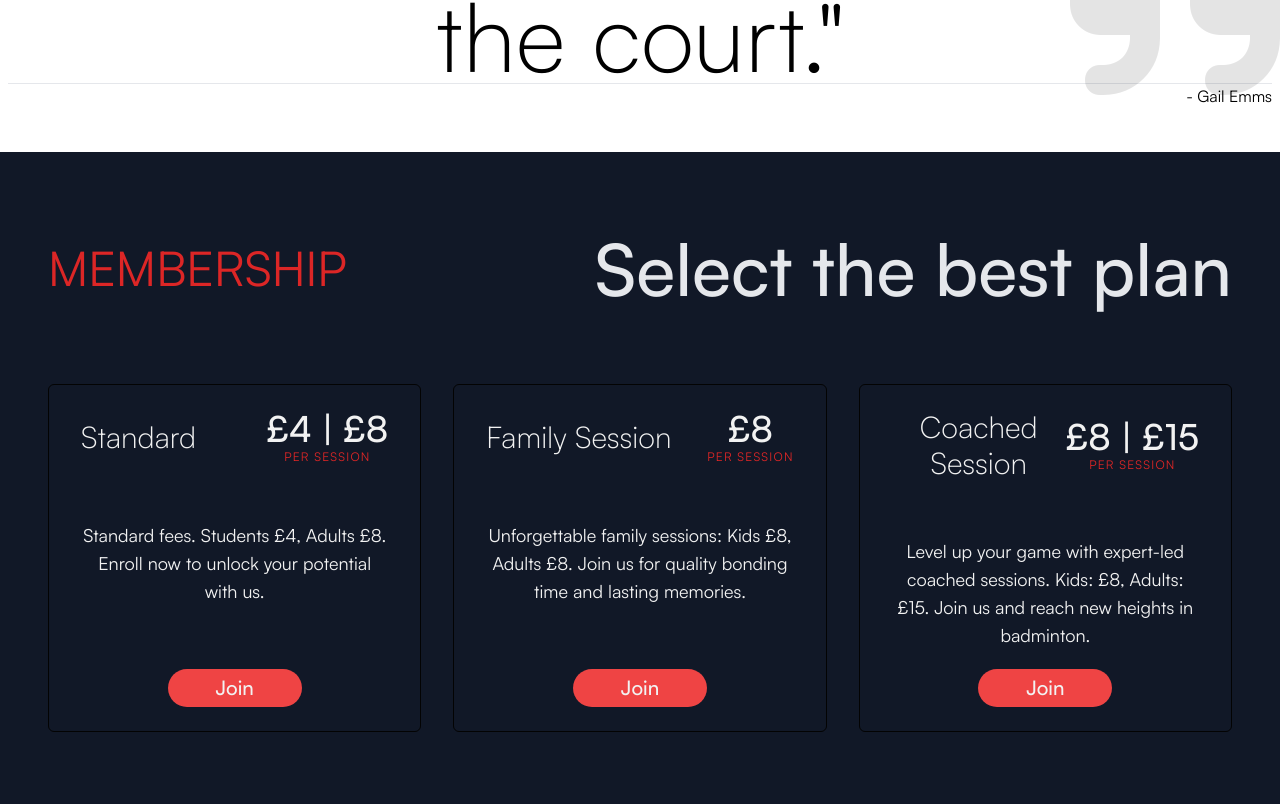
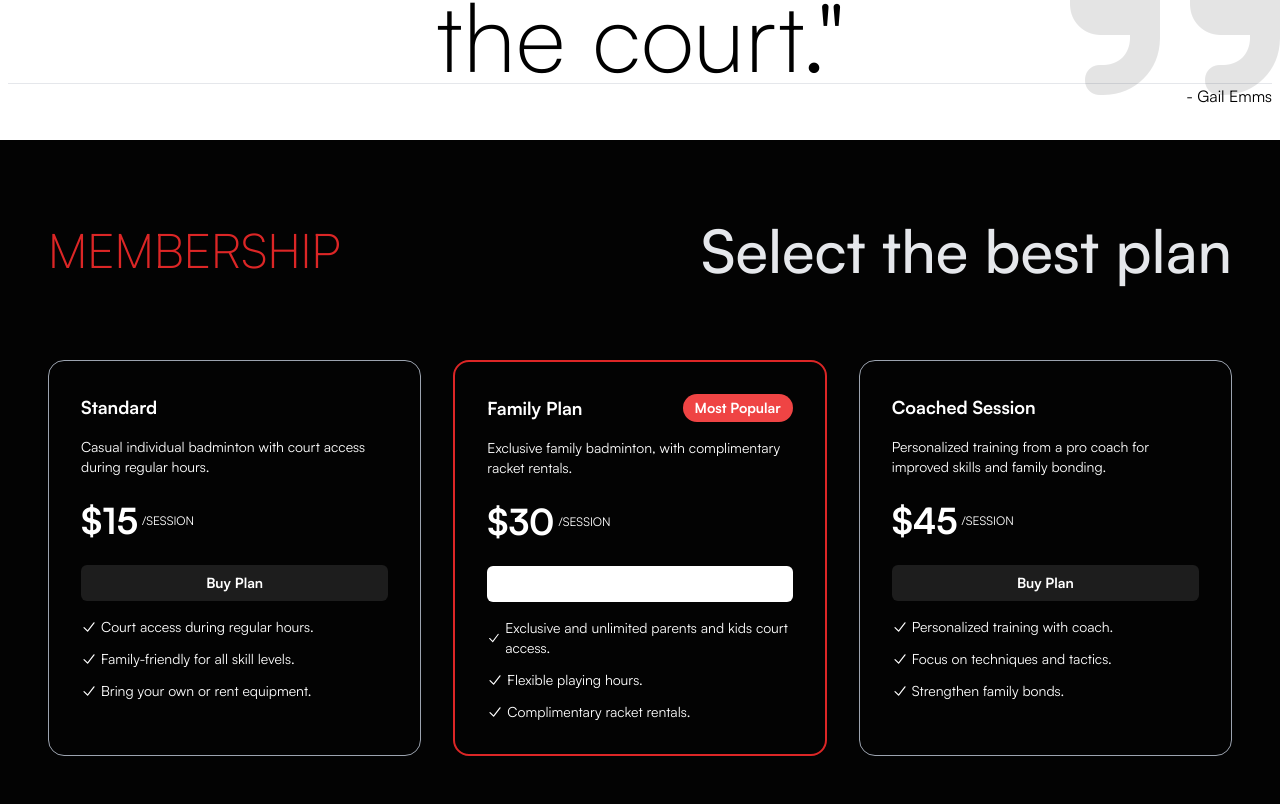
Before and after one commit to fola4/excel, a React (Vite) app: page / in a window 1280 px wide. Shown: the part 2336-3140 px from the top of the page. Built offline with nearby package versions, Linux system fonts and the light colour scheme.

Commit message:
footer redesign

```diff
--- a/src/components/CardPlan.jsx
+++ b/src/components/CardPlan.jsx
@@ -1,32 +1,56 @@
 import React from "react";
 
-function CardPlan({ name, price, description }) {
+function CardPlan({ name, price, description, features }) {
   return (
-    <div className="flex max-w-xl flex-col gap-y-14 rounded-md border border-black bg-gray-900 px-8 py-6 text-[hsl(0,0%,95%)]">
-      {/* Card Top */}
-      <div className="flex flex-col items-center justify-between md:flex-row">
-        <div className="text-center text-3xl font-extralight">{name}</div>
+    <div
+      className={`rounded-2xl border p-8 ${
+        name === "Family Plan" ? "border-2 border-red-600" : "border-gray-400"
+      }`}
+    >
+      <div className="flex items-center justify-between">
+        <h4 className="text-lg font-bold">{name}</h4>
+        {name === "Family Plan" && (
+          <p className="rounded-3xl bg-red-500 px-3 py-1 text-sm font-bold">
+            Most Popular
+          </p>
+        )}
+      </div>
+      <p className="mt-4 text-sm">{description}</p>
 
-        <div className="flex flex-col items-center">
-          <div className="whitespace-nowrap text-4xl font-medium">{price}</div>
-          <div className="text-xs uppercase tracking-widest text-red-600">
-            per session
-          </div>
-        </div>
-      </div>
+      <p className="mt-6 flex gap-1">
+        <span className="text-4xl font-bold">${price}</span>
+        <span className="self-center text-xs uppercase">/session</span>
+      </p>
 
-      {/* Card Bottom */}
-      <div className="flex h-full flex-col items-center justify-between gap-y-5">
-        <p className="text-center text-lg">{description}</p>
+      <button
+        className={`mt-6 w-full rounded-md bg-white bg-opacity-10 px-3 py-2 text-sm font-bold ${
+          name === "Family Plan" && "bg-red-500 bg-opacity-100"
+        }`}
+      >
+        Buy Plan
+      </button>
 
-        <div>
-          <a href="/membership#">
-            <button className=" rounded-[40px] bg-red-500 px-12 py-[5px] text-xl font-medium capitalize transition hover:border-red-600 hover:bg-red-500 hover:text-black">
-              Join
-            </button>
-          </a>
-        </div>
-      </div>
+      <ul className="mt-4 space-y-3">
+        {features.map((feature, index) => (
+          <li key={index} className="flex items-center gap-1">
+            <span className="w-4">
+              <svg
+                xmlns="http://www.w3.org/2000/svg"
+                viewBox="0 0 20 20"
+                fill="currentColor"
+                aria-hidden="true"
+              >
+                <path
+                  fillRule="evenodd"
+                  d="M16.704 4.153a.75.75 0 01.143 1.052l-8 10.5a.75.75 0 01-1.127.075l-4.5-4.5a.75.75 0 011.06-1.06l3.894 3.893 7.48-9.817a.75.75 0 011.05-.143z"
+                  clipRule="evenodd"
+                ></path>
+              </svg>
+            </span>
+            <p className="text-sm">{feature}</p>
+          </li>
+        ))}
+      </ul>
     </div>
   );
 }
--- a/src/components/Footer.jsx
+++ b/src/components/Footer.jsx
@@ -1,28 +1,31 @@
 import React from "react";
-import { cardPlans, socialIcons } from "../constants";
+import { cardPlans, features, pricing, socialIcons } from "../constants";
 import CardPlan from "./CardPlan";
 import SocialIcon from "./SocialIcon";
 import { Link } from "react-router-dom";
 
 function Footer() {
   return (
-    <footer className="mt-3 bg-gray-900 px-12 text-white">
+    <footer className="bg-black px-12 text-white">
       <div className="mb-20 flex w-full flex-col justify-between">
         <div className="my-20 items-center justify-between text-center lg:flex">
-          <span className="text-2xl text-red-600 md:text-5xl">MEMBERSHIP</span>
+          <span className="text-2xl font-thin text-red-600 md:text-5xl">
+            MEMBERSHIP
+          </span>
 
-          <p className="text-2xl font-medium text-gray-200 md:text-7xl">
+          <p className="text-2xl font-medium text-gray-200 md:text-6xl">
             Select the best plan
           </p>
         </div>
 
         <div className="grid grid-cols-1 gap-8 self-center lg:grid-cols-3">
-          {cardPlans.map((plan) => (
+          {pricing.map((feature, index) => (
             <CardPlan
-              name={plan.name}
-              price={plan.price}
-              description={plan.description}
-              key={plan.name}
+              name={feature.name}
+              key={index}
+              description={feature.desc}
+              features={feature.features}
+              price={feature.price}
             />
           ))}
         </div>
--- a/src/components/SocialIcon.jsx
+++ b/src/components/SocialIcon.jsx
@@ -9,7 +9,9 @@ function SocialIcon({ color, name, animation }) {
           style={{ color: `${color}` }}
         ></i>
 
-        <p className="hidden lg:block uppercase text-sm tracking-widest ">{name}</p>
+        <p className="hidden text-sm uppercase tracking-widest lg:block ">
+          {name}
+        </p>
       </a>
     </li>
   );
--- a/src/constants/index.js
+++ b/src/constants/index.js
@@ -88,10 +88,43 @@ export const socialIcons = [
 ];
 
 export const features = [
-  "Headquartered In USA, With offices in India and Norway",
-  "Automation Based Development",
-  "350+ Projects Delivered",
-  "30 Million funding acquired by clients",
-  "Custom Solution for start-up to enterprise",
-  "Robust Scalable Software",
+  "Impressive Track Record",
+  "Strong Community Presence",
+  "Welcoming Environment",
+  "Professional Coaching",
+  "Family-Centric Focus",
+  "State-of-the-Art Facilities",
 ];
+
+export const pricing = [
+  {
+    name: "Standard",
+    desc: "Casual individual badminton with court access during regular hours.",
+    price: 15,
+    features: [
+      "Court access during regular hours.",
+      "Family-friendly for all skill levels.",
+      "Bring your own or rent equipment.",
+    ],
+  },
+  {
+    name: "Family Plan",
+    desc: "Exclusive family badminton, with complimentary racket rentals.",
+    price: 30,
+    features: [
+      "Exclusive and unlimited parents and kids court access.",
+      "Flexible playing hours.",
+      "Complimentary racket rentals.",
+    ],
+  },
+  {
+    name: "Coached Session",
+    desc: "Personalized training from a pro coach for improved skills and family bonding.",
+    price: 45,
+    features: [
+      "Personalized training with coach.",
+      "Focus on techniques and tactics.",
+      "Strengthen family bonds.",
+    ],
+  },
+];
```
